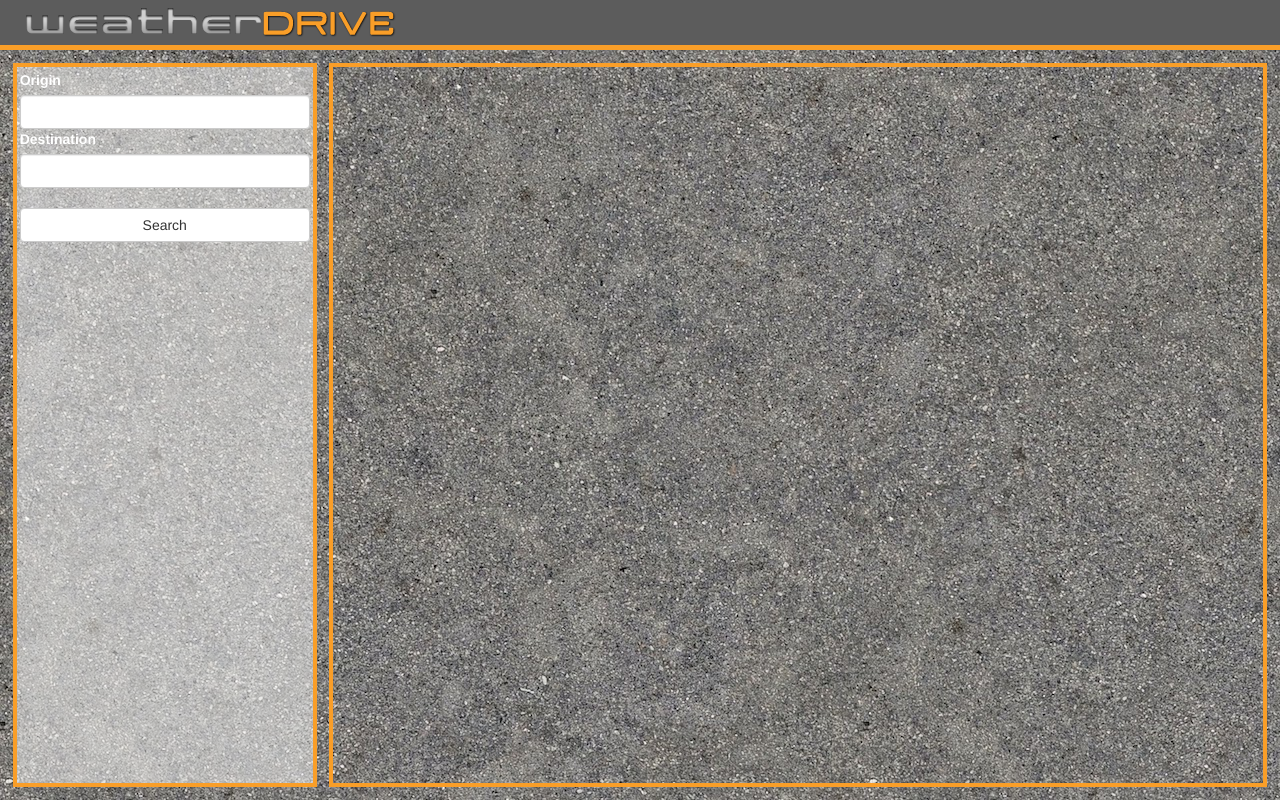
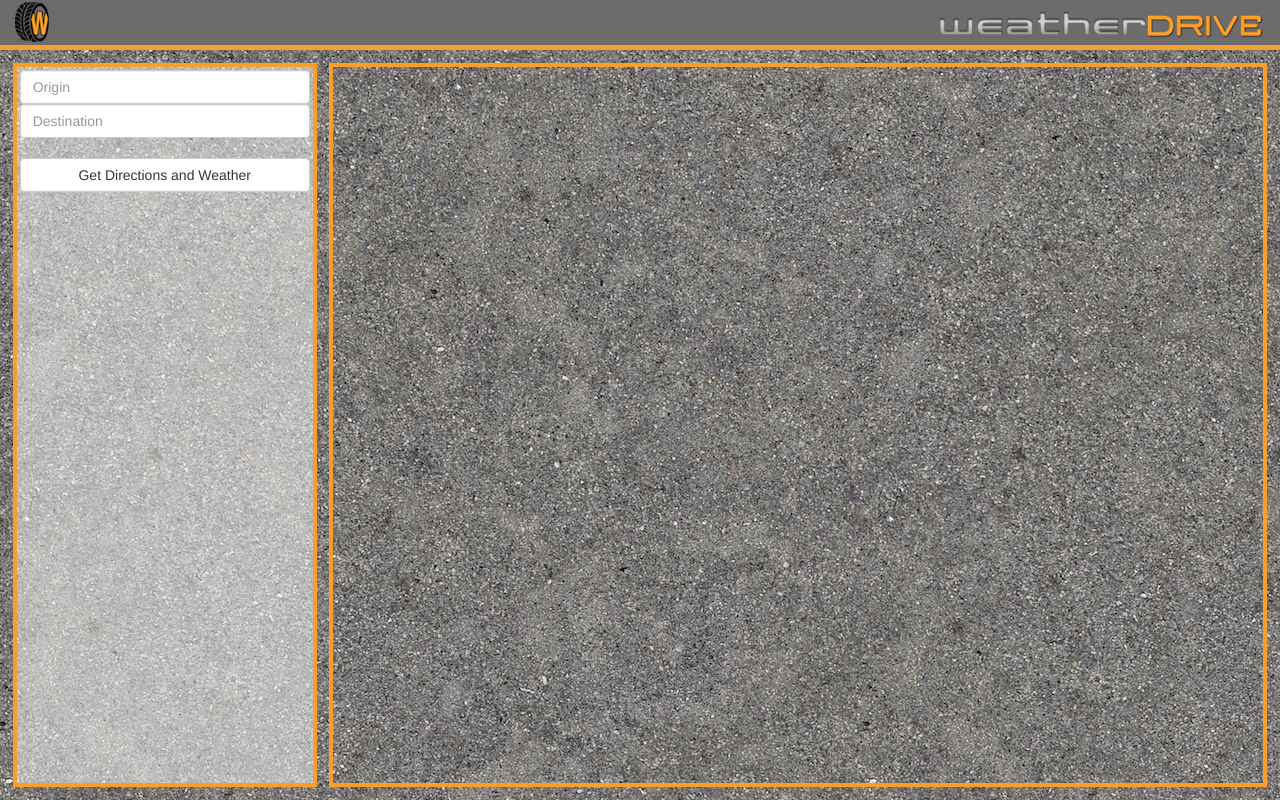
Before and after one commit to jwnannas/weatherdrive, a PHP site: page / in a window 1280 px wide. Run offline with PHP 8.4, Linux system fonts and the light colour scheme; some libraries are stand-ins or nearby versions.

Commit message:
refined styling, included logo icon, added weather outlook and alert summary

```diff
--- a/css/style.css
+++ b/css/style.css
@@ -12,16 +12,13 @@ nav, .navbar {
 	height: 5%;
 	margin-bottom: 0;
 	color: #F99E28;
-	background-color: #5C5C5C;
+	background-color: #6C6C6C;
 	border-bottom: 5px solid #F99E28;
+	padding-top: 2px;
 }
 
 h1 {
 	margin: 0;
-}
-
-label {
-	color: white;
 }
 
 #actionPanel {
@@ -93,6 +90,14 @@ thead, thead tr, thead tr td{
 	display: table;
 }
 
+.outlook {
+	display: table;
+}
+
+.outlook td {
+	display: table-cell;
+}
+
 table {
 	background: rgb(255,255,255);
 	background: rgba(255,255,255,0.5);
@@ -119,11 +124,15 @@ table {
 	font-size: 5em;
 }
 
-.top {
+.bottom {
 	border-top: 2px solid gray;
 }
 
 .detailWeather {
+	text-align: left;
+}
+
+.alert {
 	text-align: left;
 }
 
--- a/index.php
+++ b/index.php
@@ -8,6 +8,9 @@
 	<link rel="stylesheet" type="text/css" href="css/style.css">
 	<link rel="stylesheet" href="css/weather-icons-wind.min.css">
 	<link rel="stylesheet" href="css/weather-icons.min.css">
+	<link rel="icon"
+      type="image/png"
+      href="favicon.ico">
 	<script type="text/javascript" src="https://maps.googleapis.com/maps/api/js?key=AIzaSyCs1a-vtgkgXnsIdVGldol_v5IrRJHcpR4&libraries=geometry,places">
     </script>
  	<script src="https://code.jquery.com/jquery-1.11.3.min.js"></script>
@@ -19,39 +22,42 @@
 	<nav class="navbar navbar-default navbar-fixed-top">
 		<div class="container-fluid">
 			<div class="navbar-header">
+				<img src="images/logo_icon.png">
+			</div>
+			<div class="nav navbar-nav navbar-right visible-md visible-lg">
 				<h1 class="navbard-brand"><img src="images/logo.png"></h1>
 			</div>
 		</div>
 	</nav>
 	<div id="actionPanel">
 		<div id="actionRow" class="row">
-			<div id="infoPane" class="col-sm-3 col-md-3 col-lg-3">
+			<div id="infoPane" class="col-md-3 col-lg-3">
 				<table class="info">
 					<thead>
 						<tr>
 							<td>
 								<form>
-									<label for="origin">Origin</label>
-									<input type="text" name="origin" id="origin" class="form-control">
-									<label for="destination">Destination</label>
-									<input type="text" name="destination" id="destination" class="form-control">
+									<input type="text" name="origin" id="origin" class="form-control" placeholder="Origin">
+									<input type="text" name="destination" id="destination" class="form-control" placeholder="Destination">
 									<br>
-									<button type="button" id="search" class="btn btn-default">Search</button>
+									<button type="button" id="search" class="btn btn-default">Get Directions and Weather</button>
 								</form>
 							</td>
+						</tr>
+						<tr>
+							<td id="expectedConditions"></td>
 						</tr>
 					</thead>
 					<tbody id="directionsTbody">
 						<tr id ="directionsTr">
 							<td id="directionsTD">
 									<div id="directions"></div>
-								</div>
 							</td>
 						</tr>
 					</tbody>
 				</table>
 			</div>
-			<div id="mapColumn" class="col-sm-9 col-md-9 col-lg-9">
+			<div id="mapColumn" class="col-md-9 col-lg-9">
 				<div class="map-container">
 					<div id="map-canvas" class="map-canvas"></div>
 				</div>
--- a/js/mapScript.js
+++ b/js/mapScript.js
@@ -22,6 +22,12 @@ function initialize() {
     };
     map = new google.maps.Map(document.getElementById('map-canvas'),
     mapOptions);
+
+    //var radarLayer = new google.maps.KmlLayer({
+    //url: '',
+   // map: map
+ // });
+
     directionsDisplay.setMap(map);
   /*add event listener to search to display directions when destinations are entered*/
   var onClick = function() {
@@ -40,7 +46,7 @@ function calculateAndDisplayRoute(directionsService, directionsDisplay) {
       //provideRouteAlternatives: true
   }, function(response, status) {
       if (status === google.maps.DirectionsStatus.OK) {
-          var numWeatherPoints = 5;//Preset now but will pull from search when built
+          var numWeatherPoints = 4;//Preset now but will pull from search when built
           weatherLocations = buildLocationsArray(response, numWeatherPoints);
           getWeather(weatherLocations);
           directionsDisplay.setDirections(response);
@@ -135,12 +141,13 @@ function calculateAndDisplayRoute(directionsService, directionsDisplay) {
                weatherObject["predictedWeather"]["summary"]+'</td>'+
               '<td>App. Temp: '+(weatherObject["predictedWeather"]["apparentTemperature"]).toFixed()+'&deg; F</td><td>'+
               (weatherObject["predictedWeather"]["windSpeed"]).toFixed()+'mph</td></tr>'+
-              '<tr class="top detailWeather"><td>Precip Prob: '+ (weatherObject["predictedWeather"]["precipProbability"]).toFixed()+'&#37;</td>'+
+              '<tr class="bottom detailWeather"><td>Precip Prob: '+ (weatherObject["predictedWeather"]["precipProbability"]).toFixed()+'&#37;</td>'+
               '<td>Humidity: '+(weatherObject["predictedWeather"]["humidity"]*100).toFixed()+'&#37;</td>'+
               '<td>Visibility: '+weatherObject["predictedWeather"]["visibility"]+'</td></tr>'+
               '<tr class="detailWeather"><td>Precip Intensity: '+(weatherObject["predictedWeather"]["precipIntensity"]).toFixed(1)+'in/hr</td>'+
               '<td>Dew Point: '+(weatherObject["predictedWeather"]["dewPoint"]).toFixed()+'&deg;</td>'+
               '<td>Cloud Cover: '+(weatherObject["predictedWeather"]["cloudCover"]*100).toFixed()+'&#37;</td></tr>'+
+              '<tr class="bottom alert"><td>Alerts:</td> '+ weatherObject["preppedAlerts"] +
               '</table></div>';
 
     return weatherWindow
@@ -148,7 +155,8 @@ function calculateAndDisplayRoute(directionsService, directionsDisplay) {
 
     deleteMarkers();
       var weatherPoints = JSON.parse(weatherData);
-      console.log(weatherPoints);
+      var weatherOutlook = weatherPoints.pop();
+    $("#expectedConditions").html("<div>Expected Trip Conditions: " + weatherOutlook + "</div>");
       $("table .adp-directions").before('<div data-toggle="collapse" data-target=".nonWeatherStep" class="toggleSteps">Toggle all steps</div>');
       addCollapseClass(weatherPoints[weatherPoints.length-1]["activeStep"]);
       removeCollapseClass(weatherPoints);
@@ -219,7 +227,6 @@ function calculateAndDisplayRoute(directionsService, directionsDisplay) {
 
       function removeCollapseClass (weather) {
         for (o=0; o <= weather.length-1; o++) {
-        console.log(weather[o]["activeStep"]);
           $(".adp-directions tr").eq(weather[o]["activeStep"]).removeClass("nonWeatherStep collapse");
         }
       }
```
Also changed, not shown: weather.php (+61 -0 lines), favicon.ico (added), images/logo.png, images/logo_icon.png (added).
